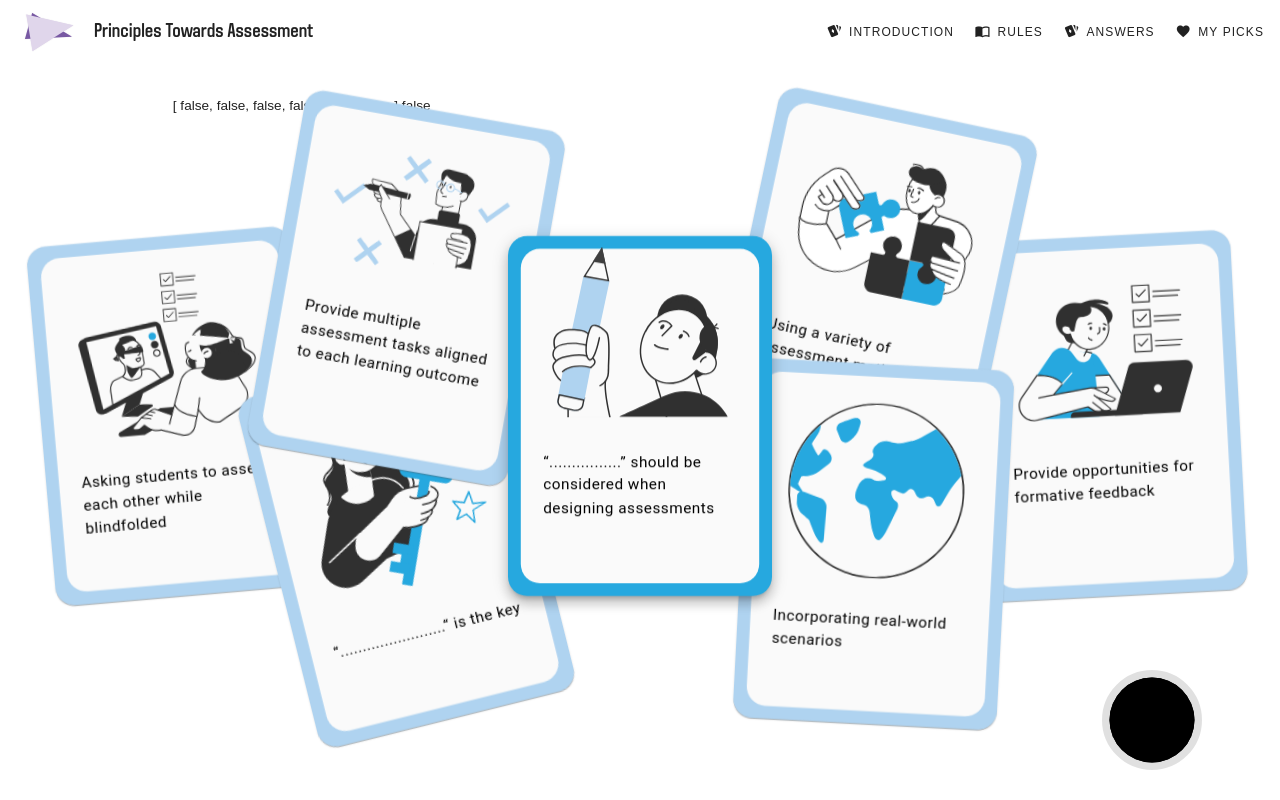
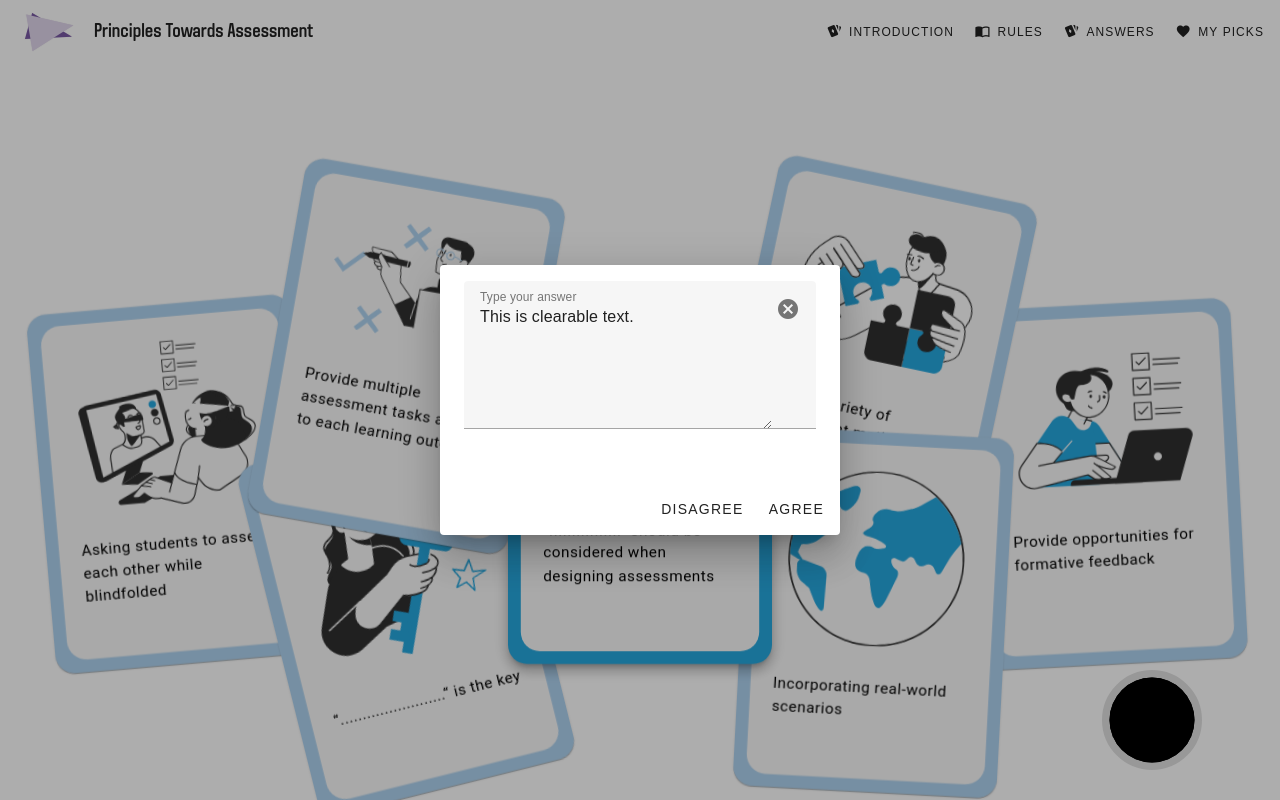
Before and after one commit to bpdavies92/principles-for-assessment, a Vue app: page / in a window 1280 px wide. Built offline with nearby package versions, Linux system fonts and the light colour scheme.

Commit message:
Added dialogue box for user anser input

```diff
--- /dev/null
+++ b/src/components/AnswerInputBox.vue
@@ -0,0 +1,59 @@
+<template>
+
+<div class="text-center pa-4">
+    <v-dialog
+      v-model="dialog"
+      max-width="400"
+      persistent
+    >
+      <template v-slot:activator="{ props: activatorProps }">
+        <v-btn v-bind="activatorProps">
+          Open Dialog
+        </v-btn>
+
+      </template>
+
+      <v-card>
+        <v-card-text>
+                <v-textarea
+                class="pb-1 mb-1"
+                clear-icon="mdi-close-circle"
+                label="Type your answer"
+                model-value="This is clearable text."
+                clearable
+                ></v-textarea>
+        </v-card-text>
+
+        <template v-slot:actions>
+
+        <v-spacer></v-spacer>
+        <v-btn @click="dialog = false">
+            Disagree
+        </v-btn>
+
+          <v-btn @click="dialog = false">
+            Agree
+          </v-btn>
+        </template>
+      </v-card>
+    </v-dialog>
+  </div>
+
+</template>
+
+<script setup>
+import { useCardStore } from '../stores/cardInfo';
+import { storeToRefs } from 'pinia';
+import {ref} from 'vue'
+
+const props = defineProps(['userText'])
+
+const store = useCardStore()
+
+const {
+    cardInfo
+} = storeToRefs(store)
+
+const dialog = ref(true)
+
+</script>
--- a/src/components/CardGame.vue
+++ b/src/components/CardGame.vue
@@ -1,4 +1,6 @@
 <template>
+
+  <AnswerInputBox />
 
     <div class="overflow-hidden">
 
@@ -23,9 +25,9 @@
         </v-progress-circular>
         </v-sheet>
       <v-sheet class="position-relative card-container mr-auto ml-auto" height="100vh" color="transparent">
-        {{ isRotated }}
+        <!-- {{ isRotated }}  -->
         <!-------- QUESTION CARD ------>
-        {{ cardPicked }}
+        <!-- {{ cardPicked }} -->
         <FlashCard
 
             class="question-card-top"
@@ -58,7 +60,7 @@
               :svgUrl="item.svgUrl"
               :flip="cardSelected[index] === 'not selected'"
               :cardColour="item.colour"
-              @click="cardChoice(index) ; cardPicked = true ;  questionAnswerPair(item, onlyQuestionCardsSingleRandom, item.points) ; isRotated.forEach((value, i, array) => array[i] = true) ; pointsCollector(item.points)"
+              @click="inputAnswerCard(index) ; cardChoice(index) ; cardPicked = true ;  questionAnswerPair(item, onlyQuestionCardsSingleRandom, item.points) ; isRotated.forEach((value, i, array) => array[i] = true) ; pointsCollector(item.points)"
               :class="[
                   cardSelected[index] === 'answer' ? 'winning-card-answer' : 'card-question',
                   cardSelected[index] === 'not selected' ? 'move-cards-away' : '',
@@ -101,13 +103,12 @@ const rot = computed(() => {
   }
   console.log('differentAngle', differentAngles)
   return differentAngles
-
-
 })
 
 let gamePoints = ref(0)
+let gameProgress = ref(0)
 
-let gameProgress = ref(0)
+const userInput = ref('')
 
 function progressGame() {
   gameProgress.value += 10
@@ -116,6 +117,8 @@ function progressGame() {
 function pointsCollector(points) {
   gamePoints.value += points
 }
+
+const cardInput = ref([false, false, false, false, false, false])
 
 const showAllAnswerCards = ref(false)
 
@@ -130,12 +133,12 @@ let ctx;
 var tl = gsap.timeline({paused: true, defaults: {ease: "power2.inOut"}});
 
 const {
-cardInfo,
 onlyQuestionCards,
 questionAnswerPair
 } = store
 
 const {
+cardInfo,
 processStage,
 randomCard,
 onlyQuestionCardsSingleRandom,
@@ -164,6 +167,11 @@ onMounted(() => {
 onUnmounted(() => {
 ctx.revert(); // <- Easy Cleanup!
 });
+
+function inputAnswerCard(i) {
+
+  console.log(cardInfo.value[i].userInputText)
+}
 
 console.log('card info', processStage.value)
 let cardSelected = ref([null, null, null, null, null, null])
@@ -589,7 +597,7 @@ transform-origin: center center;
   left: 65%;
   transform: translate(-50%, -50%);
   z-index: 200;
-  transition: all .5s ease;
+  transition: all 1s ease;
 }
 
 &-question {
@@ -600,7 +608,7 @@ transform-origin: center center;
   left: 35%;
   transform: translate(-50%, -50%);
   z-index: 200;
-  transition: all .5s ease;
+  transition: all 1s ease;
 }
 }
 
--- a/src/stores/cardInfo.js
+++ b/src/stores/cardInfo.js
@@ -64,7 +64,9 @@ export const useCardStore = defineStore('cardInfo', {
             isFront: true,
             isDouble: false,
             isTriple: false,
-            points: 10
+            points: 10,
+            userInput: false,
+            userInputText: 'test'
         },
         {
             id: 6,
@@ -75,7 +77,9 @@ export const useCardStore = defineStore('cardInfo', {
             isFront: true,
             isDouble: false,
             isTriple: false,
-            points: 10
+            points: 10,
+            userInput: false,
+            userInputText: 'test'
         },
         {
             id: 7,
@@ -86,7 +90,9 @@ export const useCardStore = defineStore('cardInfo', {
             isFront: true,
             isDouble: false,
             isTriple: false,
-            points: 10
+            points: 10,
+            userInput: false,
+            userInputText: 'test'
         },
         {
             id: 8,
@@ -97,7 +103,9 @@ export const useCardStore = defineStore('cardInfo', {
             isFront: true,
             isDouble: false,
             isTriple: false,
-            points: 10
+            points: 10,
+            userInput: false,
+            userInputText: 'test'
         },
         {
             id: 9,
@@ -108,7 +116,9 @@ export const useCardStore = defineStore('cardInfo', {
             isFront: true,
             isDouble: false,
             isTriple: false,
-            points: 10
+            points: 10,
+            userInput: false,
+            userInputText: 'test'
         },
         {
             id: 10,
@@ -119,7 +129,9 @@ export const useCardStore = defineStore('cardInfo', {
             isFront: true,
             isDouble: false,
             isTriple: false,
-            points: 10
+            points: 10,
+            userInput: false,
+            userInputText: 'test'
         },
         {
             id: 11,
@@ -130,7 +142,9 @@ export const useCardStore = defineStore('cardInfo', {
             isFront: true,
             isDouble: false,
             isTriple: false,
-            points: 10
+            points: 10,
+            userInput: false,
+            userInputText: 'test'
         },
         {
             id: 12,
@@ -141,7 +155,9 @@ export const useCardStore = defineStore('cardInfo', {
             isFront: true,
             isDouble: false,
             isTriple: false,
-            points: 10
+            points: 10,
+            userInput: false,
+            userInputText: 'test'
         },
     ],
     randomCard: 0,
```
